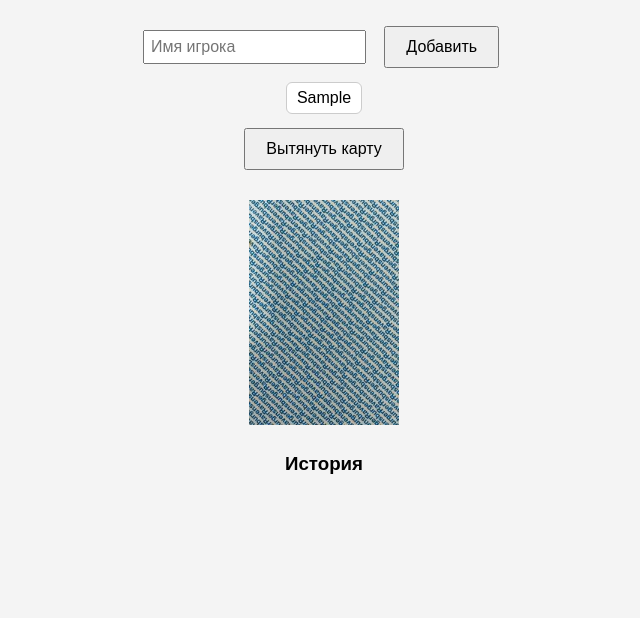
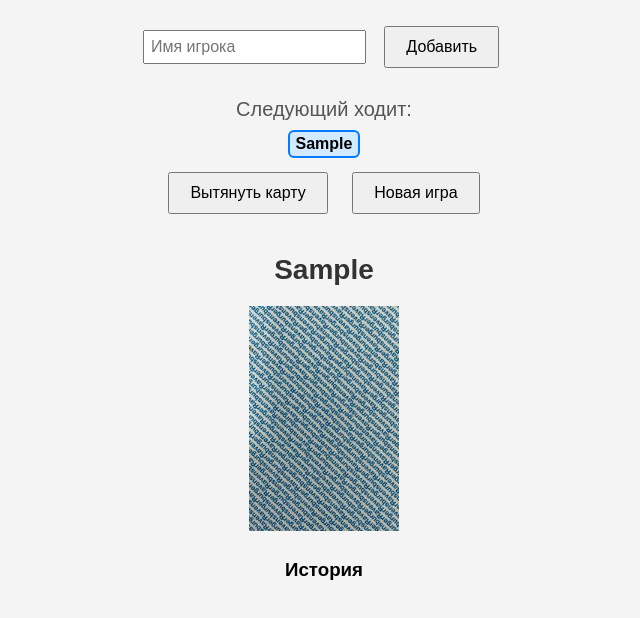
Before and after one commit to xKamEloTx/lotti-karotti, a plain HTML site: page index.html in a window 1280 px wide. Both pictures are taken after typing "Sample" into the empty fields and a click on the button "Добавить". Shown: the part 134-752 px from the top of the page, without its empty margins (316-956 px from the left). Drawn offline with Linux system fonts and the light colour scheme.

Commit message:
Add files via upload

```diff
--- a/index.html
+++ b/index.html
@@ -41,6 +41,33 @@
       margin: 4px;
       border-radius: 6px;
       border: 1px solid #ccc;
+      transition: background 0.3s, border 0.3s;
+    }
+    .card img {
+      transition: transform 0.6s;
+      transform-style: preserve-3d;
+    }
+    .card.flipped img {
+      transform: rotateY(180deg);
+    }
+    .player.active {
+      background: #d1eaff;
+      border: 2px solid #007bff;
+      font-weight: bold;
+      padding: 3px 6px;
+      border-radius: 6px;
+    }
+    #currentPlayerName {
+      font-size: 28px;
+      font-weight: bold;
+      color: #333;
+      margin-top: 30px;
+    }
+    #nextPlayerLabel {
+      font-size: 20px;
+      color: #555;
+      margin-top: 20px;
+      margin-bottom: 5px;
     }
   </style>
 </head>
@@ -52,10 +79,18 @@
     <h3>Игроки</h3>
     <input id="playerName" placeholder="Имя игрока">
     <button onclick="addPlayer()">Добавить</button>
+
+    <!-- Надпись перед списком игроков -->
+    <div id="nextPlayerLabel">Следующий ходит:</div>
+
     <div class="player-list" id="playerList"></div>
   </div>
 
   <button onclick="drawCard()">Вытянуть карту</button>
+  <button onclick="startNewGame()">Новая игра</button>
+
+  <!-- Крупное имя текущего игрока -->
+  <div id="currentPlayerName"></div>
 
   <div class="card"><img id="cardImage" src="images/card-back.png" alt="Карта" width="150"></div>
 
@@ -94,20 +129,39 @@ let currentPlayer = 0;
     }
 
     function drawCard() {
+      if (players.length === 0) {
+        alert("Сначала добавьте хотя бы одного игрока!");
+        return;
+      }
+
+      const player = players[currentPlayer];
+      updateCurrentPlayerName();
+
       if (deck.length === 0) {
-        initDeck(); // автоматически сбрасываем колоду
+        initDeck();
       }
+
       const card = deck.pop();
       const cardImage = document.getElementById("cardImage");
+      const cardContainer = cardImage.parentElement;
+      cardContainer.classList.remove("flipped");
+      void cardImage.offsetWidth;
+      cardContainer.classList.add("flipped");
+
+      setTimeout(() => {
         let imageName = "";
         if (card === "1") imageName = "card-1.png";
         else if (card === "2") imageName = "card-2.png";
         else if (card === "3") imageName = "card-3.png";
         else imageName = "card-turn.png";
         cardImage.src = "images/" + imageName;
-      const player = players.length > 0 ? players[currentPlayer] : 'Игрок';
+      }, 300);
+
       history.unshift({ name: player, card: card });
+
       currentPlayer = (currentPlayer + 1) % players.length;
+
+      updatePlayers();
       updateHistory();
     }
 
@@ -128,18 +182,43 @@ let currentPlayer = 0;
       if (name && !players.includes(name)) {
         players.push(name);
         updatePlayers();
+        updateCurrentPlayerName();
         input.value = '';
       }
     }
 
     function updatePlayers() {
-      const div = document.getElementById("playerList");
-      div.innerHTML = "";
-      players.forEach(name => {
+      const playersDiv = document.getElementById("playerList");
+      playersDiv.innerHTML = "";
+      players.forEach((name, i) => {
         const span = document.createElement("span");
         span.textContent = name;
-        div.appendChild(span);
+        span.className = "player";
+        if (i === currentPlayer) {
+          span.classList.add("active");
+        }
+        playersDiv.appendChild(span);
       });
+    }
+
+    function updateCurrentPlayerName() {
+      const nameDiv = document.getElementById("currentPlayerName");
+      if (players.length > 0) {
+        nameDiv.textContent = players[currentPlayer];
+      } else {
+        nameDiv.textContent = '';
+      }
+    }
+
+    function startNewGame() {
+      currentPlayer = 0;
+      history = [];
+      updateHistory();
+      initDeck();
+      const cardImage = document.getElementById("cardImage");
+      cardImage.src = "images/card-back.png";
+      updatePlayers();
+      updateCurrentPlayerName();
     }
 
     // Инициализация
```
Lines whose indentation alone changed are shown as unchanged.
